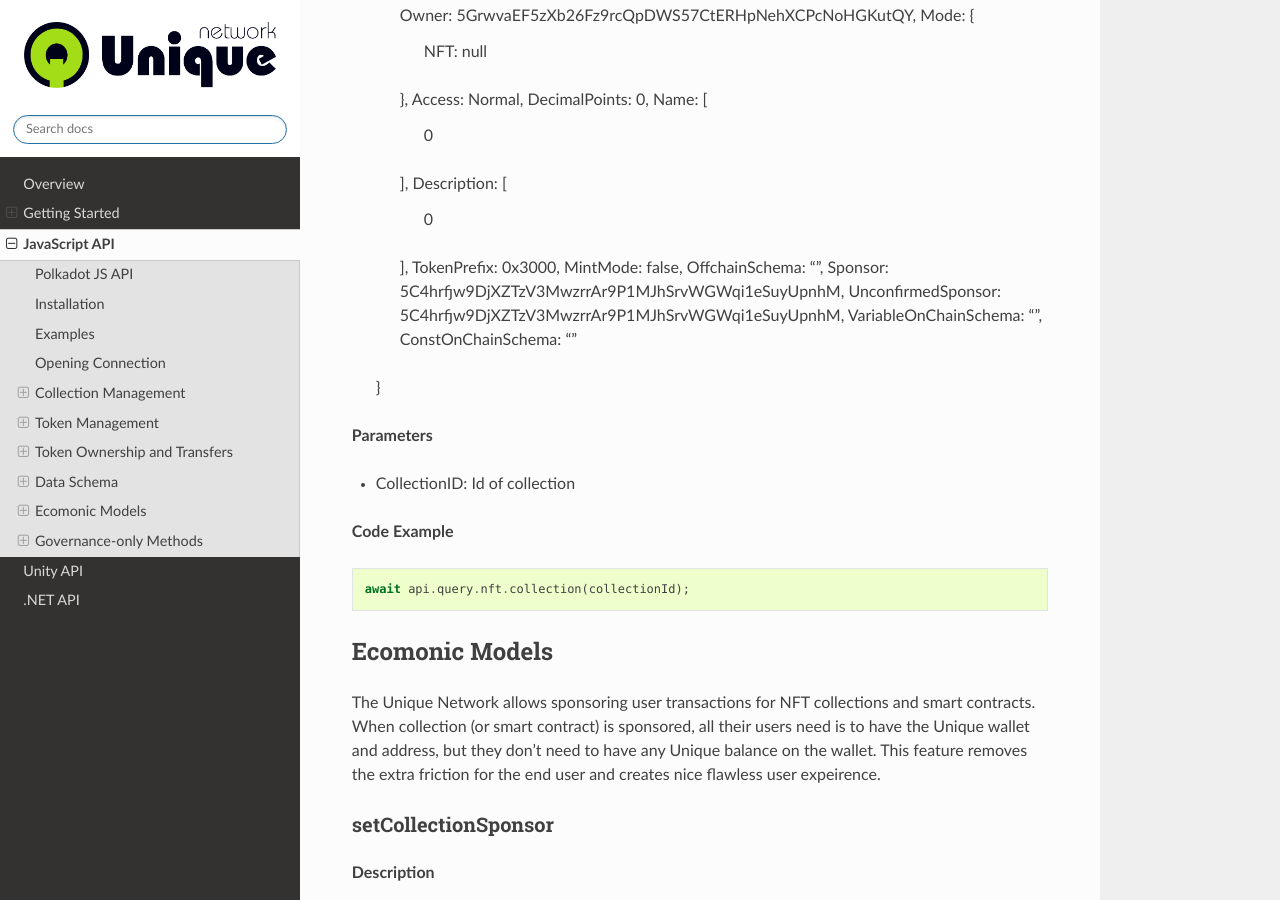
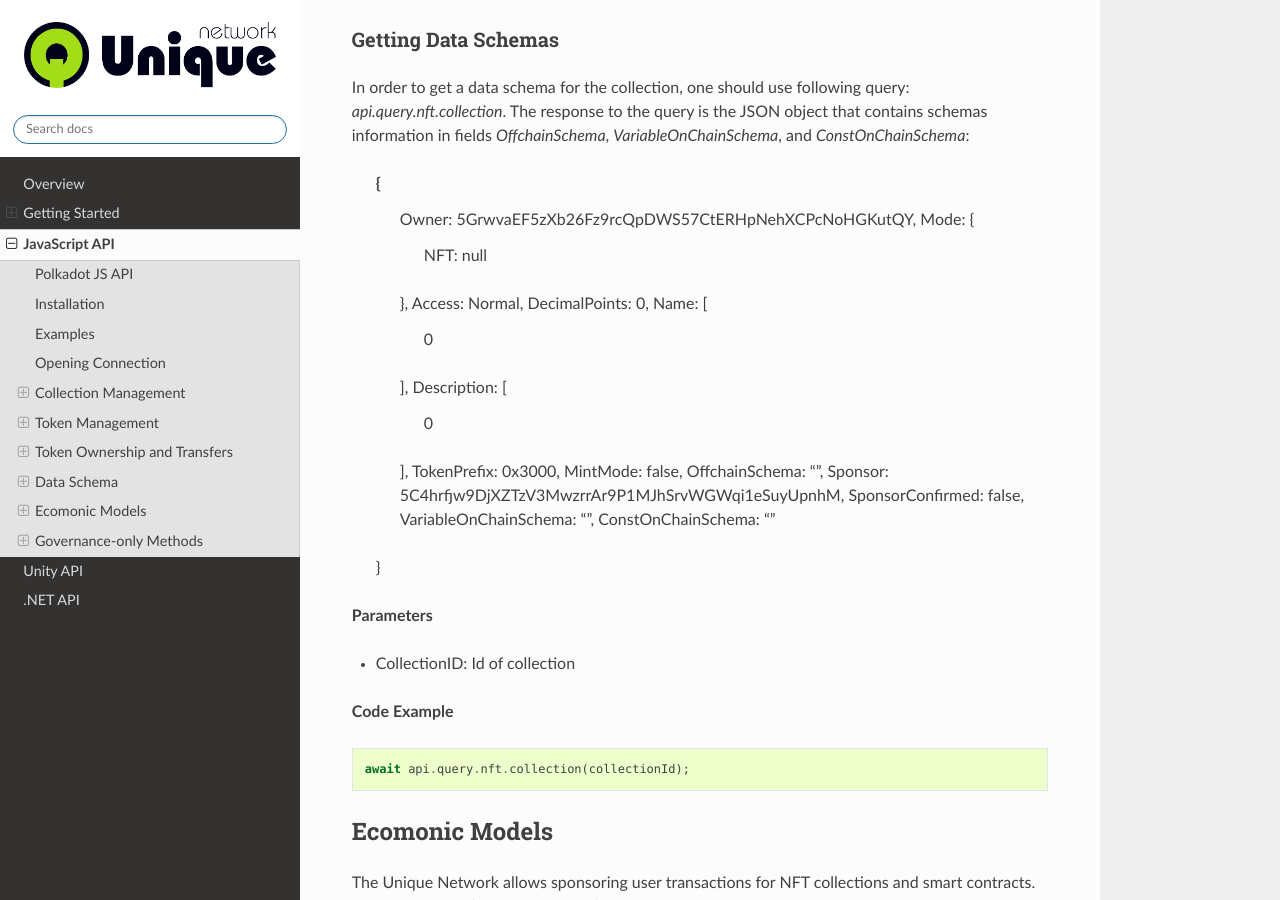
Before and after one commit to UniqueNetwork/unique-docs, a Sphinx documentation site: the page built from source/jsapi.rst, in a window 1280 px wide and 900 px high, scrolled down 18773 px. Built offline with Sphinx 7.4.7 and the Read the Docs theme 2.0.0, drawn with Linux system fonts in a browser that asks for light colours; some of the changed text lies outside the part shown.

Commit message:
Update contract white list, collection sponsoring, and burning

```diff
--- a/source/jsapi.rst
+++ b/source/jsapi.rst
@@ -772,7 +782,7 @@
       MintMode: false,
       OffchainSchema: "",
       Sponsor: 5C4hrfjw9DjXZTzV3MwzrrAr9P1MJhSrvWGWqi1eSuyUpnhM,
-      UnconfirmedSponsor: 5C4hrfjw9DjXZTzV3MwzrrAr9P1MJhSrvWGWqi1eSuyUpnhM,
+      SponsorConfirmed: false,
       VariableOnChainSchema: "",
       ConstOnChainSchema: ""
     }
```
Also changed, not shown: other parts of source/jsapi.rst (+12 -2 lines).
